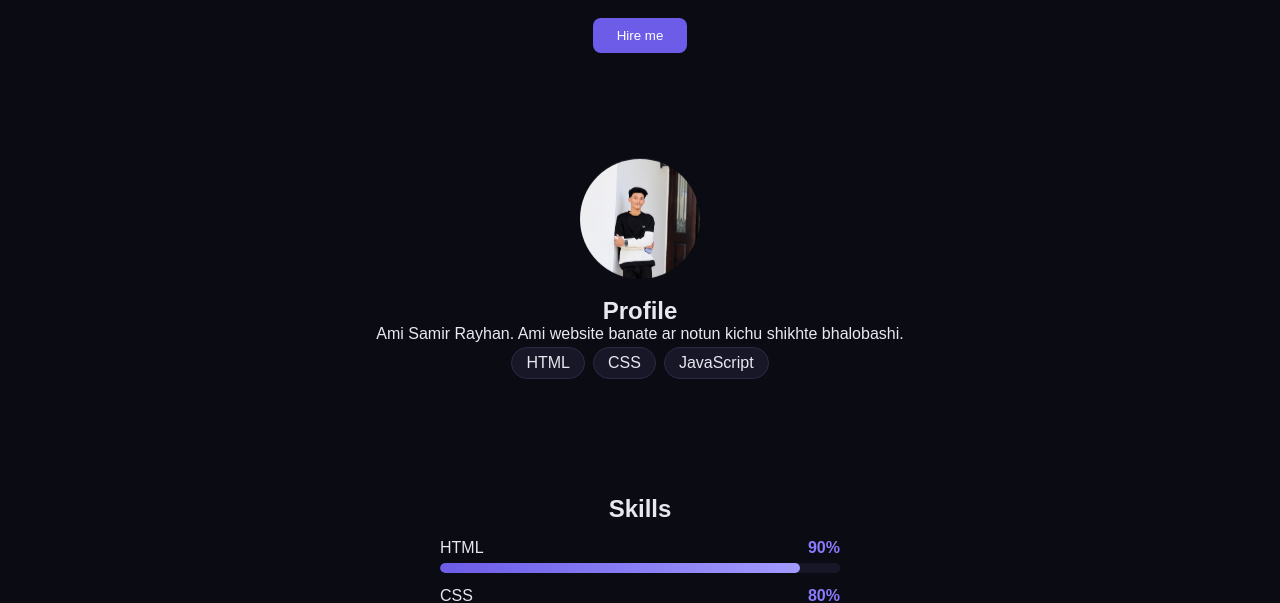
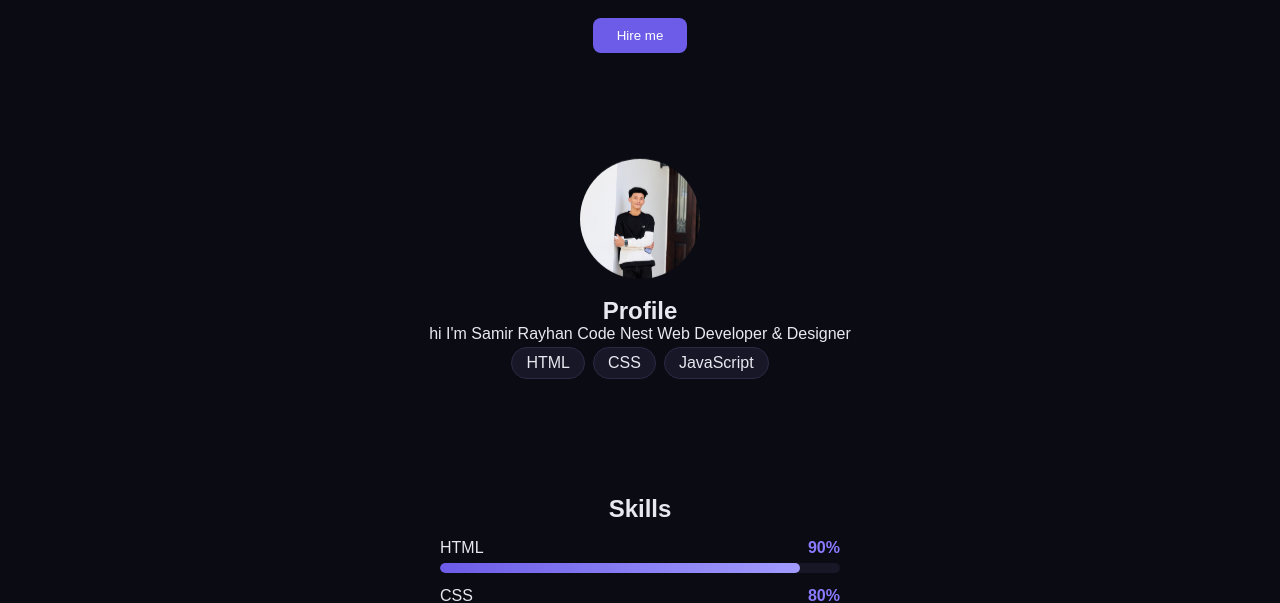
Before and after one commit to samir-rayhan02/Samir_rayhan, a plain HTML site: page index.html in a window 1280 px wide. Shown: the part 204-807 px from the top of the page. Drawn offline with Linux system fonts and the light colour scheme.

Commit message:
Update profile description in index.html

```diff
--- a/index.html
+++ b/index.html
@@ -66,7 +66,7 @@ footer { text-align: center; padding: 24px; color: #777; border-top: 1px solid #
 <section id="profile" class="reveal">
   <img class="avatar" src="photo.jpg.JPG" alt="Samir Rayhan">
   <h2>Profile</h2>
-  <p>Ami Samir Rayhan. Ami website banate ar notun kichu shikhte bhalobashi.</p>
+  <p>hi I'm Samir Rayhan Code Nest Web Developer & Designer</p>
   <div class="skills"><span>HTML</span><span>CSS</span><span>JavaScript</span></div>
 </section>
 
```
